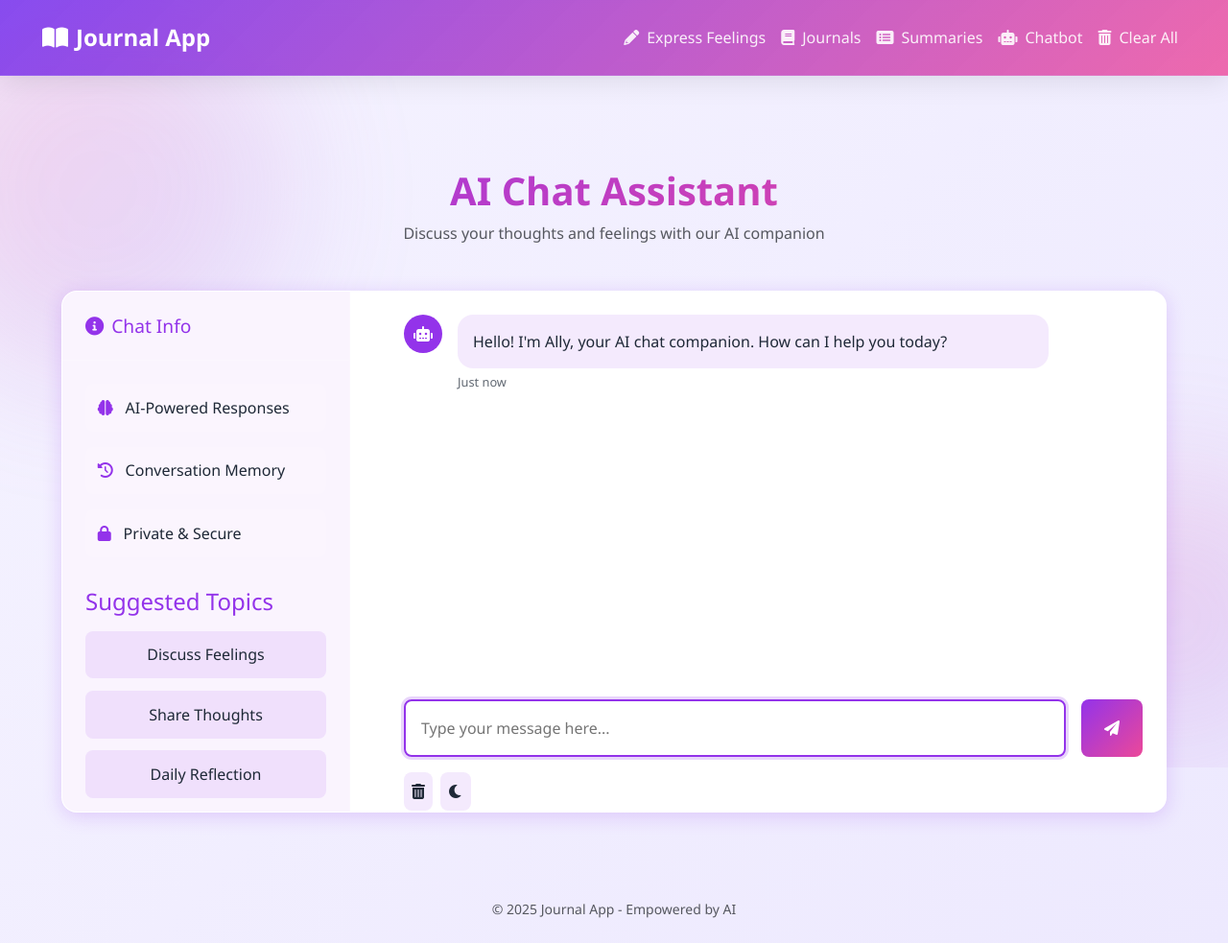
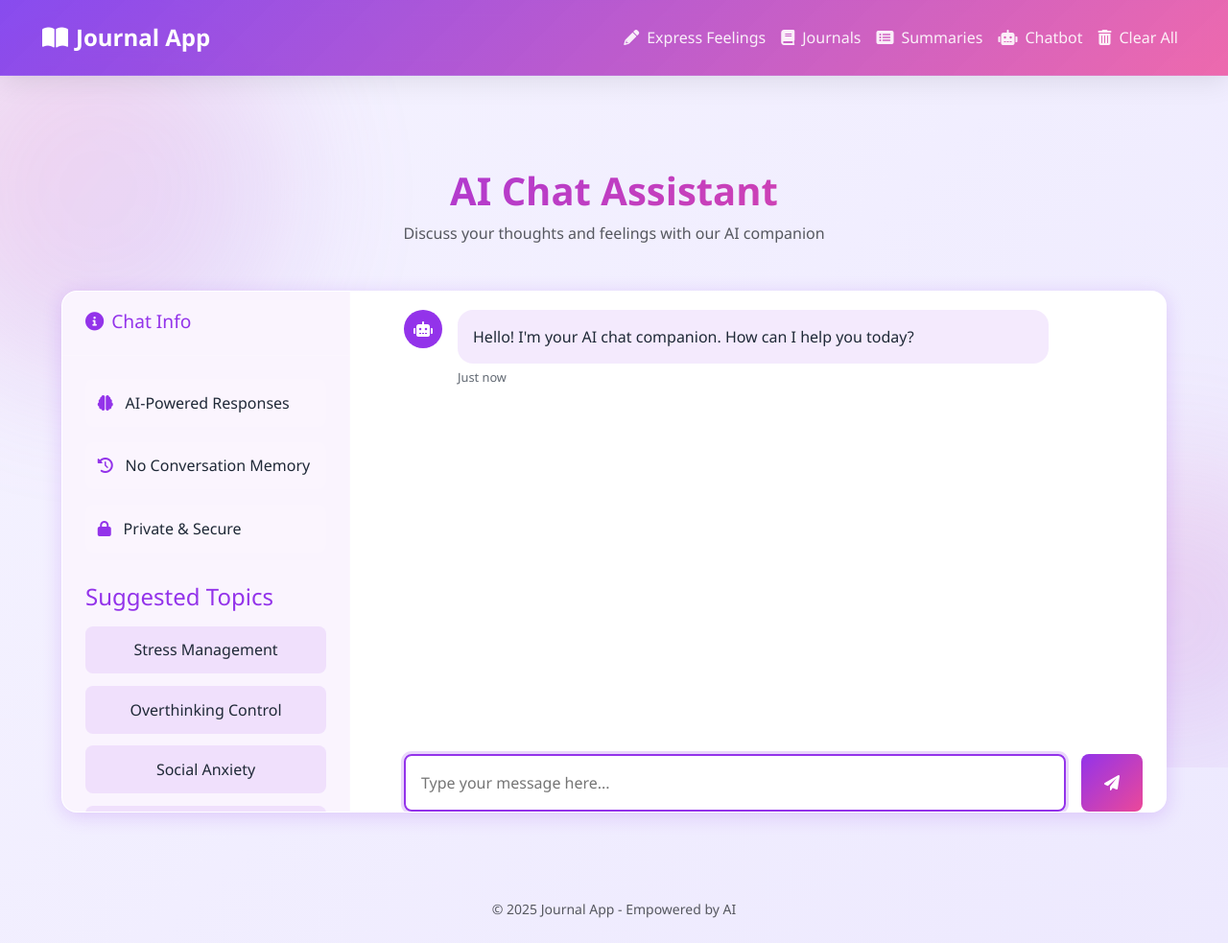
Before and after one commit to ishaan04104/Grievance_Portal, a Flask app: page /chatbot in a window 1280 px wide. Shown: the whole page at 96% size. Run offline with Flask 3, Linux system fonts and the light colour scheme; some libraries are stand-ins or nearby versions.

Commit message:
added functionality
The chatbot is being give previous two summaries as input and update in Frontend

```diff
--- a/app.py
+++ b/app.py
@@ -1,3 +1,197 @@
+# import re
+# import spacy
+# from flask import Flask, render_template, request, redirect, url_for, jsonify, session
+# from flask_sqlalchemy import SQLAlchemy
+# from flask_migrate import Migrate
+# from transformers import pipeline, AutoTokenizer
+# import nltk
+# from gensim import corpora
+# from gensim.models import LdaModel
+# import google.generativeai as genai
+
+# # Ensure NLTK resources are downloaded
+# nltk.download('punkt')
+# nltk.download('stopwords')
+
+# # Load the English NLP model
+# nlp = spacy.load('en_core_web_sm')
+
+# # Load the summarization pipeline and tokenizer using BART
+# model_name = "facebook/bart-large-cnn"  # Using BART for summarization
+# summarizer = pipeline("summarization", model=model_name)
+# tokenizer = AutoTokenizer.from_pretrained(model_name)
+
+# # Load the sentiment analysis pipeline
+# sentiment_analyzer = pipeline("sentiment-analysis", model="distilbert-base-uncased")
+
+# # Initialize Flask app and database
+# app = Flask(__name__)
+# app.secret_key = "supersecretkey"  # Needed for session storage
+# app.config['SQLALCHEMY_DATABASE_URI'] = 'sqlite:///journal.db'
+# app.config['SQLALCHEMY_TRACK_MODIFICATIONS'] = False
+# db = SQLAlchemy(app)
+# migrate = Migrate(app, db)  # Initialize Flask-Migrate
+
+# # Set up Gemini API key
+# genai.configure(api_key="AIzaSyA6EKKkJd8GSGt9hpYzBFxqL2AYIuB2bPU")  # Replace with your actual API key
+# model = genai.GenerativeModel("gemini-pro")
+
+# # Define the JournalEntry model
+# class JournalEntry(db.Model):
+#     id = db.Column(db.Integer, primary_key=True)
+#     content = db.Column(db.Text, nullable=False)
+#     summary = db.Column(db.Text, nullable=True)
+#     sentiment = db.Column(db.Text, nullable=True)
+#     topics = db.Column(db.Text, nullable=True)
+#     date_created = db.Column(db.DateTime, default=db.func.current_timestamp())
+
+#     def __repr__(self):
+#         return f'<JournalEntry {self.id}>'
+
+# def clean_text(text):
+#     # Remove special characters and numbers
+#     text = re.sub(r'[^A-Za-z\s]', '', text)
+#     # Convert to lowercase
+#     text = text.lower()
+#     return text
+
+# def chunk_text(text, max_length=256):
+#     """Chunk text into smaller segments of max_length tokens."""
+#     tokens = tokenizer.encode(text, truncation=False)
+#     chunks = []
+
+#     for i in range(0, len(tokens), max_length):
+#         chunk = tokens[i:i + max_length]
+#         chunks.append(tokenizer.decode(chunk, skip_special_tokens=True))
+
+#     return chunks
+
+# def summarize_journal_entry(entry):
+#     # Chunk the entry and summarize each chunk
+#     chunks = chunk_text(entry)
+#     summaries = []
+
+#     for chunk in chunks:
+#         summary = summarizer(chunk, max_length=130, min_length=30, do_sample=False)
+#         summaries.append(summary[0]['summary_text'])
+
+#     return " ".join(summaries)  # Combine summaries from all chunks
+
+# def analyze_sentiment(text):
+#     # Chunk the text and analyze sentiment for each chunk
+#     chunks = chunk_text(text)
+#     sentiments = []
+
+#     for chunk in chunks:
+#         sentiment = sentiment_analyzer(chunk)
+#         sentiments.append(sentiment[0])  # Store the first sentiment result
+
+#     # Combine sentiments (you can customize this logic)
+#     overall_sentiment = max(sentiments, key=lambda x: x['score'])  # Get the sentiment with the highest score
+#     return overall_sentiment['label'], overall_sentiment['score']
+
+# def extract_topics(texts, num_topics=2):
+#     # Preprocess the documents for topic modeling
+#     processed_texts = [clean_text(text).split() for text in texts]
+#     dictionary = corpora.Dictionary(processed_texts)
+#     corpus = [dictionary.doc2bow(text) for text in processed_texts]
+
+#     # Train the LDA model
+#     lda_model = LdaModel(corpus, num_topics=num_topics, id2word=dictionary, passes=10)
+
+#     # Extract topics
+#     topics = lda_model.print_topics(num_words=3)
+#     return topics
+
+# @app.route('/')
+# def home():
+#     return redirect(url_for('express_feelings'))
+
+# @app.route('/express_feelings', methods=['GET', 'POST'])
+# def express_feelings():
+#     if request.method == 'POST':
+#         content = request.form['content']
+
+#         # Process the content and generate summary
+#         summary = summarize_journal_entry(content)
+
+#         # Analyze sentiment
+#         sentiment_label, sentiment_score = analyze_sentiment(content)
+
+#         # Extract topics
+#         topics = extract_topics([content])
+#         topics_str = "; ".join([f"Topic {i}: {topic[1]}" for i, topic in enumerate(topics)])
+
+#         # Save the journal entry with summary, sentiment, and topics
+#         new_entry = JournalEntry(content=content, summary=summary, sentiment=sentiment_label, topics=topics_str)
+#         db.session.add(new_entry)
+#         db.session.commit()
+
+#         return redirect(url_for('express_feelings'))
+
+#     return render_template('express_feelings.html')
+
+# @app.route('/journals')
+# def journals():
+#     entries = JournalEntry.query.order_by(JournalEntry.date_created.desc()).all()
+#     return render_template('journals.html', entries=entries)
+
+# @app.route('/delete_entry/<int:entry_id>', methods=['POST'])
+# def delete_entry(entry_id):
+#     entry = JournalEntry.query.get_or_404(entry_id)
+#     db.session.delete(entry)  # This deletes both the content and the summary
+#     db.session.commit()
+#     return redirect(url_for('journals'))
+
+# @app.route('/summaries')
+# def summaries():
+#     entries = JournalEntry.query.order_by(JournalEntry.date_created.desc()).all()
+#     return render_template('summaries.html', entries=entries)
+
+# @app.route('/clear')
+# def clear_entries():
+#     db.session.query(JournalEntry).delete()  # Clear all entries
+#     db.session.commit()
+#     return redirect(url_for('journals'))
+
+# @app.route('/chatbot', methods=['GET', 'POST'])
+# def chatbot():
+#     if request.method == 'POST':
+#         user_input = request.json.get('message')
+#         bot_response = generate_conversational_response(user_input)
+#         return jsonify({'response': bot_response})
+
+#     return render_template('chatbot.html')
+
+# def generate_conversational_response(user_input):
+#     if "chat_history" not in session:
+#         session["chat_history"] = []  # Initialize history if it's empty
+
+#     # Append user message to chat history
+#     session["chat_history"].append(f"You: {user_input}")
+
+#     # Combine history for context-aware response
+#     full_conversation = "\n".join(session["chat_history"])
+
+#     try:
+#         response = model.generate_content(full_conversation)
+#         bot_reply = response.text.strip() if response.text else "I didn't understand that."
+
+#         # Store bot reply in chat history
+#         session["chat_history"].append(f"Bot: {bot_reply}")
+
+#         return bot_reply
+#     except Exception as e:
+#         print("Error:", e)
+#         return "Oops! Something went wrong."
+
+# if __name__ == '__main__':
+#     with app.app_context():
+#         db.create_all()  # Create database tables
+#     app.run(debug=True, port=3550)
+
+###########################################################################
+
 import re
 import spacy
 from flask import Flask, render_template, request, redirect, url_for, jsonify, session
@@ -167,23 +361,44 @@
     if "chat_history" not in session:
         session["chat_history"] = []  # Initialize history if it's empty
 
+    # Fetch the last two journal summaries
+    last_entries = JournalEntry.query.order_by(JournalEntry.date_created.desc()).limit(2).all()
+    context = " ".join([entry.summary for entry in last_entries if entry.summary])  # Combine summaries
+
     # Append user message to chat history
     session["chat_history"].append(f"You: {user_input}")
 
-    # Combine history for context-aware response
-    full_conversation = "\n".join(session["chat_history"])
+    # Create a structured prompt
+    full_conversation = (
+        "You are a counseling chatbot. Based on the following journal summaries, These journal summaries are of my last two journals please provide advice based on the summaries.\n\n"
+        "Summaries:\n"
+        f"{context}\n\n"
+        "Now based on the above context you have please help me with: "
+        f"{user_input}\n"
+        "Response:\n"
+    )
 
     try:
         response = model.generate_content(full_conversation)
         bot_reply = response.text.strip() if response.text else "I didn't understand that."
 
+        # Format the bot reply for better readability
+        formatted_reply = format_bot_reply(bot_reply)
+
         # Store bot reply in chat history
-        session["chat_history"].append(f"Bot: {bot_reply}")
+        session["chat_history"].append(f"Bot: {formatted_reply}")
 
-        return bot_reply
+        return formatted_reply
     except Exception as e:
         print("Error:", e)
         return "Oops! Something went wrong."
+
+def format_bot_reply(reply):
+    # Example formatting function
+    # You can customize this function to format the reply as needed
+    formatted = reply.replace("**", "<p>").replace("*", "<p>")
+    formatted = formatted.replace("\n", "")  # Replace newlines with HTML line breaks
+    return formatted
 
 if __name__ == '__main__':
     with app.app_context():
--- a/templates/chatbot.html
+++ b/templates/chatbot.html
@@ -20,7 +20,7 @@
                 </div>
                 <div class="feature-item">
                     <i class="fas fa-history"></i>
-                    <span>Conversation Memory</span>
+                    <span>No Conversation Memory</span>
                 </div>
                 <div class="feature-item">
                     <i class="fas fa-lock"></i>
@@ -29,14 +29,17 @@
 
                 <div class="suggested-topics">
                     <h4>Suggested Topics</h4>
-                    <button class="topic-btn" onclick="suggestTopic('How are you feeling today?')">
-                        Discuss Feelings
+                    <button class="topic-btn" onclick="suggestTopic('How do I deal with stress and anxiety?')">
+                        Stress Management
                     </button>
-                    <button class="topic-btn" onclick="suggestTopic('Share your thoughts')">
-                        Share Thoughts
+                    <button class="topic-btn" onclick="suggestTopic('How can I stop overthinking?')">
+                        Overthinking Control
                     </button>
-                    <button class="topic-btn" onclick="suggestTopic('Tell me about your day')">
-                        Daily Reflection
+                    <button class="topic-btn" onclick="suggestTopic('How do I overcome social anxiety?')">
+                        Social Anxiety
+                    </button>
+                    <button class="topic-btn" onclick="suggestTopic('How do I stay motivated in my studies?')">
+                        Study Motivation
                     </button>
                 </div>
             </div>
@@ -53,7 +56,7 @@
                             </div>
                             <div class="message-content">
                                 <div class="message-text">
-                                    Hello! I'm Ally, your AI chat companion. How can I help you today?
+                                    Hello! I'm your AI chat companion. How can I help you today?
                                 </div>
                                 <div class="message-time">Just now</div>
                             </div>
--- a/templates/summaries.html
+++ b/templates/summaries.html
@@ -7,7 +7,7 @@
         <div class="ai-features">
             <div class="feature-badge">
                 <i class="fas fa-robot"></i>
-                <span>BART Summarization</span>
+                <span>Journal Summarization</span>
             </div>
             <div class="feature-badge">
                 <i class="fas fa-chart-pie"></i>
```
